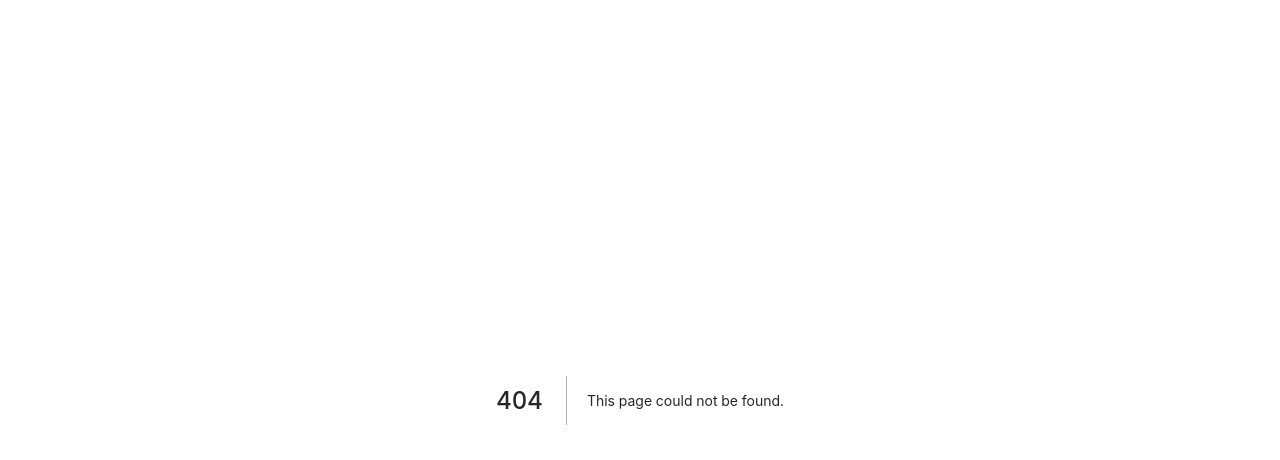
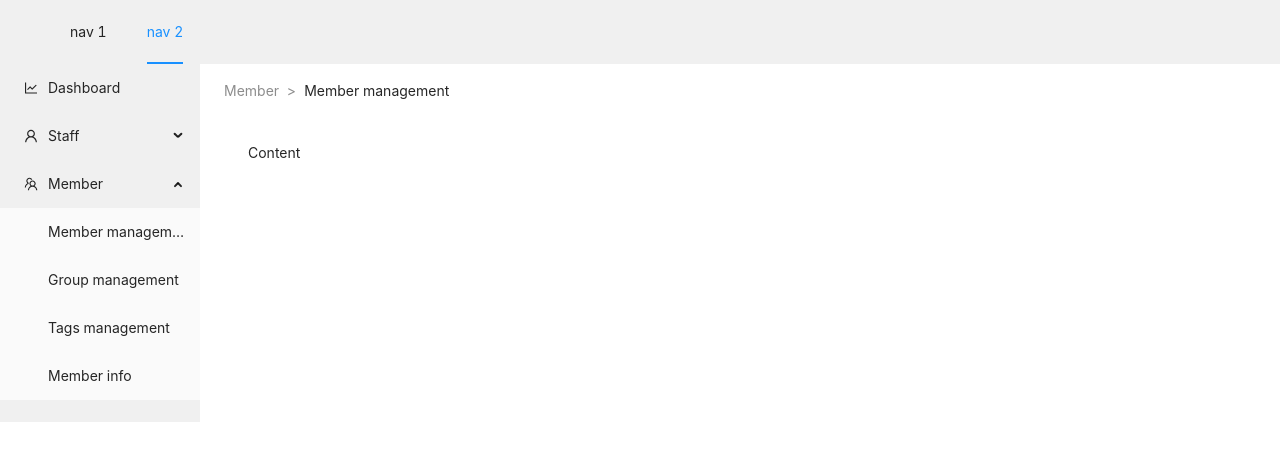
Before and after one commit to piamboat/fe-daytechstagram, a Next.js app: page /memberList in a window 1280 px wide. Before the commit this address had no page. Shown: the top 460 px of the page. Built offline with nearby package versions, Linux system fonts and the light colour scheme.

Commit message:
init layout

```diff
--- /dev/null
+++ b/src/pages/memberList.tsx
@@ -0,0 +1,71 @@
+import { Layout, Menu, Breadcrumb } from "antd";
+import {
+  UserOutlined,
+  LineChartOutlined,
+  TeamOutlined,
+} from "@ant-design/icons";
+
+const { SubMenu } = Menu;
+const { Header, Content, Sider } = Layout;
+
+const memberList: React.FC = () => {
+  return (
+    <Layout>
+      <Header
+        className="header"
+        style={{ height: "100%", borderRight: 0, background: "#F0F0F0" }}
+      >
+        <div className="logo" />
+        <Menu
+          mode="horizontal"
+          defaultSelectedKeys={["2"]}
+          style={{ height: "100%", borderRight: 0, background: "#F0F0F0" }}
+        >
+          <Menu.Item key="1">nav 1</Menu.Item>
+          <Menu.Item key="2">nav 2</Menu.Item>
+        </Menu>
+      </Header>
+      <Layout className="min-h-screen">
+        <Sider width={200} className="site-layout-background">
+          <Menu
+            mode="inline"
+            defaultOpenKeys={["sub2"]}
+            style={{ height: "100%", borderRight: 0, background: "#F0F0F0" }}
+          >
+            <Menu.Item key="1" icon={<LineChartOutlined />}>
+              Dashboard
+            </Menu.Item>
+            <SubMenu key="sub1" icon={<UserOutlined />} title="Staff">
+              <Menu.Item key="1">Staff management</Menu.Item>
+              <Menu.Item key="2">Role management</Menu.Item>
+            </SubMenu>
+            <SubMenu key="sub2" icon={<TeamOutlined />} title="Member">
+              <Menu.Item key="3">Member management</Menu.Item>
+              <Menu.Item key="4">Group management</Menu.Item>
+              <Menu.Item key="5">Tags management</Menu.Item>
+              <Menu.Item key="6">Member info</Menu.Item>
+            </SubMenu>
+          </Menu>
+        </Sider>
+        <Layout style={{ background: "white", padding: "0 24px 24px" }}>
+          <Breadcrumb style={{ margin: "16px 0" }} separator=">">
+            <Breadcrumb.Item>Member</Breadcrumb.Item>
+            <Breadcrumb.Item>Member management</Breadcrumb.Item>
+          </Breadcrumb>
+          <Content
+            className="site-layout-background"
+            style={{
+              padding: 24,
+              margin: 0,
+              minHeight: 280,
+            }}
+          >
+            Content
+          </Content>
+        </Layout>
+      </Layout>
+    </Layout>
+  );
+};
+
+export default memberList;
```
Also changed, not shown: src/pages/_app.tsx (+15 -10 lines).
